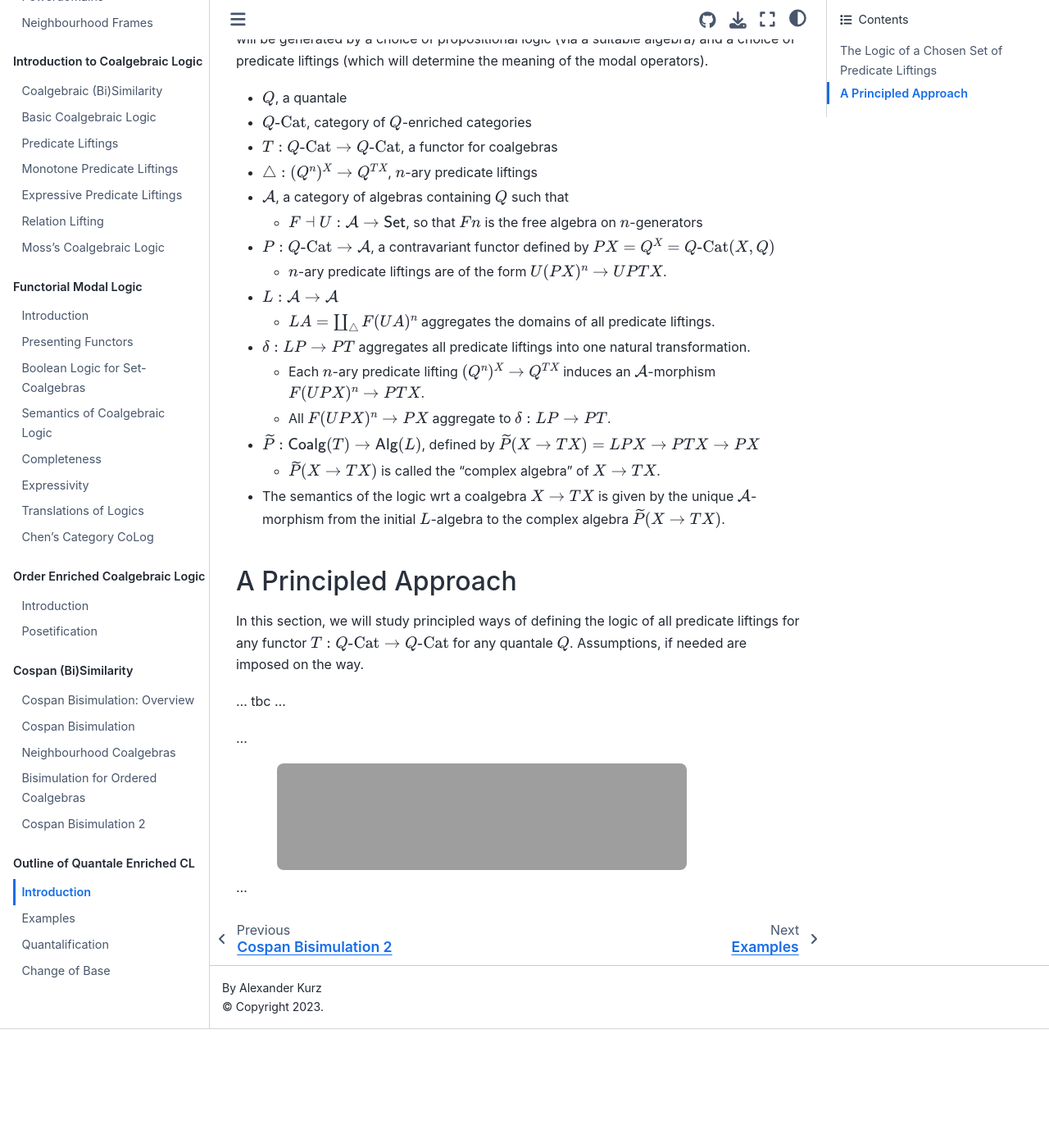
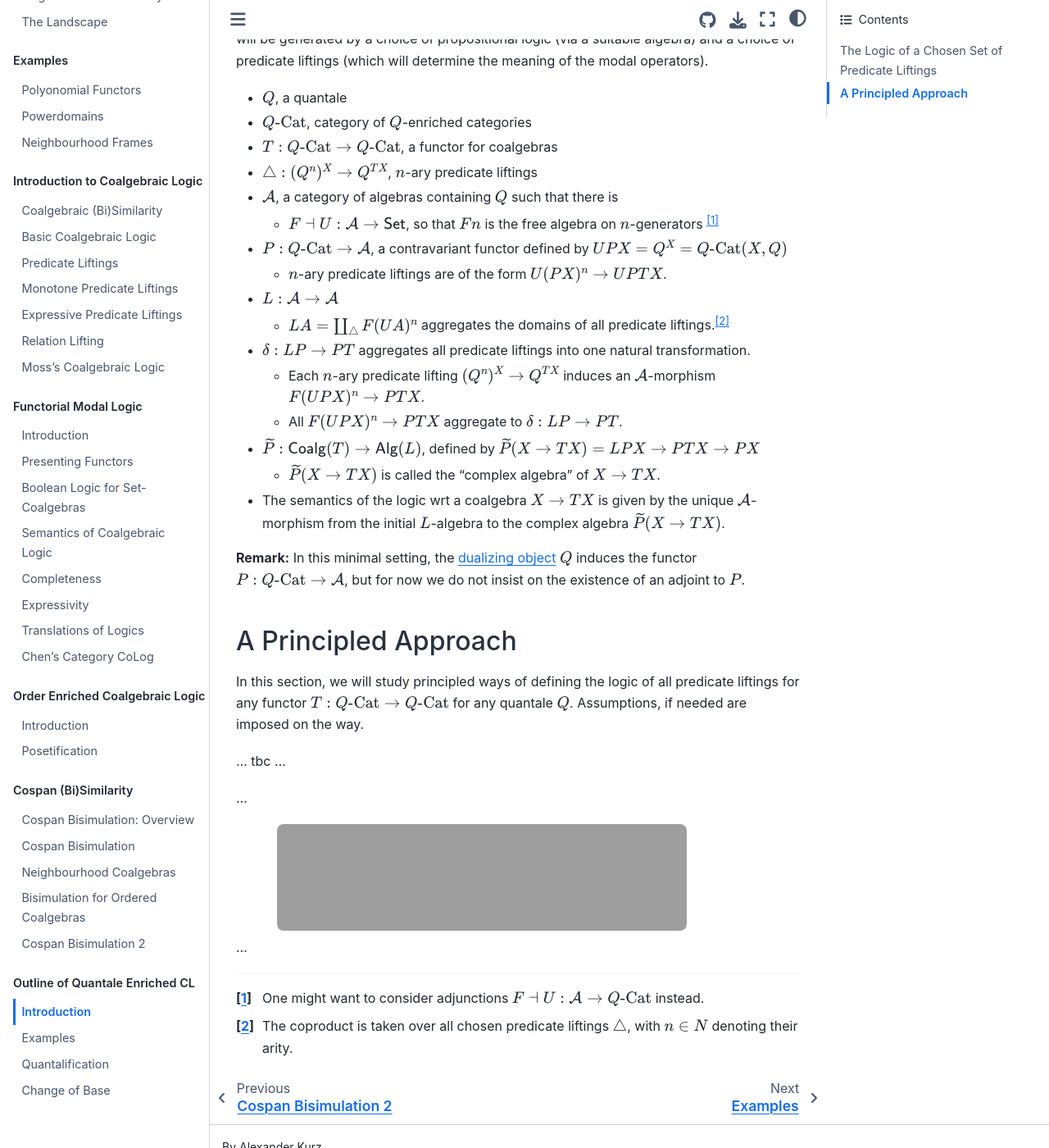
Before and after one commit to alexhkurz/introduction-to-coalgebraic-logic, a Jupyter Book: the page built from contents/QECL-Introduction.md, in a window 1280 px wide and 1400 px high, scrolled down 641 px. Shown: the whole window at 82% size. Built offline with Jupyter Book 1.0.4 settings and Sphinx 7.4.7 and the Sphinx Book theme 1.1.4, drawn with Linux system fonts in a browser that asks for light colours; before the commit the page ends 1896 px from its top, so only the background shows below that; grey boxes are pictures that could not be loaded.

Commit message:
footnote added

```diff
--- a/contents/QECL-Introduction.md
+++ b/contents/QECL-Introduction.md
@@ -14,18 +14,24 @@ In this section, we list the ingredients needed to apply the framework of (funct
 - $\QuCat$, category of $\Qu$-enriched categories
 - $T:\QuCat\to\QuCat$, a functor for coalgebras
 - $\triangle:({\Qu^n})^X\to Q^{TX}$, $n$-ary predicate liftings
-- $\mathcal A$, a category of algebras containing $\Qu$ such that
-  - $F\dashv U:\mathcal A\to \Set$, so that $Fn$ is the free algebra on $n$-generators
-- $P:\QuCat\to\mathcal A$, a contravariant functor defined by $PX=Q^X =\QuCat(X,\Qu)$
+- $\mathcal A$, a category of algebras containing $\Qu$ such that there is
+  - $F\dashv U:\mathcal A\to \Set$, so that $Fn$ is the free algebra on $n$-generators [^U]
+- $P:\QuCat\to\mathcal A$, a contravariant functor defined by $UPX=Q^X =\QuCat(X,\Qu)$
   - $n$-ary predicate liftings are of the form $U(PX)^n\to UPTX$.
 - $L:\mathcal A\to \mathcal A$
-  - $LA=\coprod_\triangle F(UA)^n$ aggregates the domains of all predicate liftings.
+  - $LA=\coprod_\triangle F(UA)^n$ aggregates the domains of all predicate liftings.[^triangle]
 - $\delta:LP\to PT$ aggregates all predicate liftings into one natural transformation.
   - Each $n$-ary predicate lifting $({\Qu^n})^X\to Q^{TX}$ induces an $\mathcal A$-morphism $F(UPX)^n\to PTX$.
-  - All $F(UPX)^n\to PX$ aggregate to $\delta:LP\to PT$.
+  - All $F(UPX)^n\to PTX$ aggregate to $\delta:LP\to PT$.
 - $\widetilde P:\Coalg(T)\to\Alg(L)$, defined by $\widetilde P(X\to TX)=LPX\to PTX\to PX$
   -  $\widetilde P(X\to TX)$ is called the "complex algebra" of $X\to TX$.
 - The semantics of the logic wrt a coalgebra $X\to TX$ is given by the unique $\mathcal A$-morphism from the initial $L$-algebra to the complex algebra $\widetilde P(X\to TX)$.
+
+**Remark:** In this minimal setting, the [dualizing object](https://ncatlab.org/nlab/show/dualizing+object) $\Qu$ induces the functor $P:\QuCat\to\mathcal A$, but for now we do not insist on the existence of an adjoint to $P$.
+
+[^U]: One might want to consider adjunctions $F\dashv U:\mathcal A\to \QuCat$ instead.
+
+[^triangle]: The coproduct is taken over all chosen predicate liftings $\triangle$, with $n\in N$ denoting their arity.
 
 ## A Principled Approach
 
```
